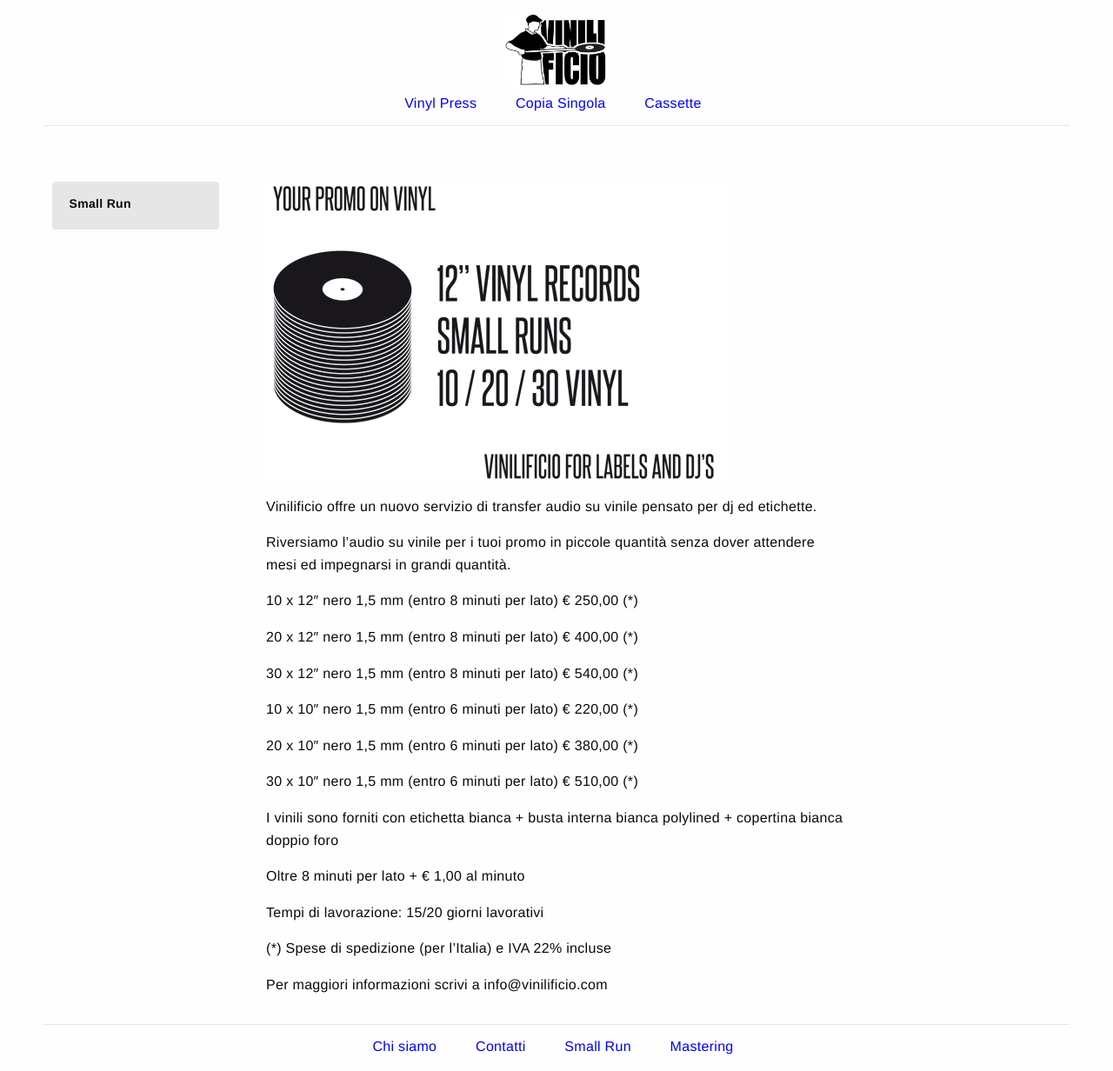
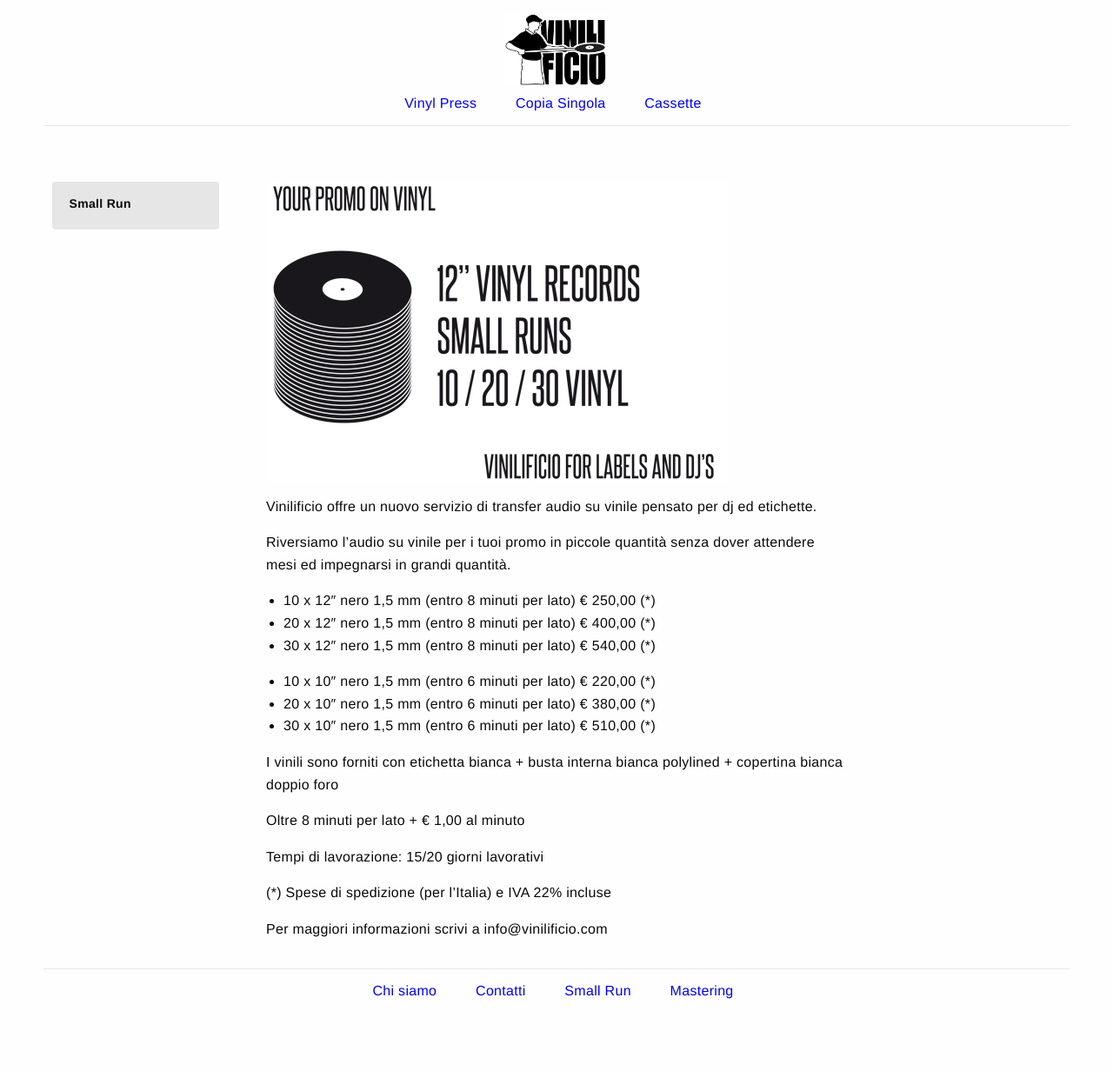
Before and after one commit to Vinilificio/Vinilificio.github.io, a Jekyll site: the page built from _pages/small-run.md, in a window 1280 px wide. Shown: the whole page at 87% size. Built offline with Jekyll 4.4.1, drawn with Linux system fonts in a browser that asks for light colours; after the commit the page ends 1168 px from its top, so only the background shows below that.

Commit message:
Update small-run.md

```diff
--- a/_pages/small-run.md
+++ b/_pages/small-run.md
@@ -11,18 +11,13 @@
 
 Riversiamo l’audio su vinile per i tuoi promo in piccole quantità senza dover attendere mesi ed impegnarsi in grandi quantità.
 
-10 x 12″ nero 1,5 mm (entro 8 minuti per lato) € 250,00 (*)
+* 10 x 12″ nero 1,5 mm (entro 8 minuti per lato) € 250,00 (*)
+* 20 x 12″ nero 1,5 mm (entro 8 minuti per lato) € 400,00 (*)
+* 30 x 12″ nero 1,5 mm (entro 8 minuti per lato)  € 540,00 (*)
 
-20 x 12″ nero 1,5 mm (entro 8 minuti per lato) € 400,00 (*)
-
-30 x 12″ nero 1,5 mm (entro 8 minuti per lato)  € 540,00 (*)
-
-
-10 x 10″ nero 1,5 mm (entro 6 minuti per lato) € 220,00 (*)
-
-20 x 10″ nero 1,5 mm (entro 6 minuti per lato) € 380,00 (*)
-
-30 x 10″ nero 1,5 mm (entro 6 minuti per lato)  € 510,00 (*)
+* 10 x 10″ nero 1,5 mm (entro 6 minuti per lato) € 220,00 (*)
+* 20 x 10″ nero 1,5 mm (entro 6 minuti per lato) € 380,00 (*)
+* 30 x 10″ nero 1,5 mm (entro 6 minuti per lato)  € 510,00 (*)
 
 
 I vinili sono forniti con  etichetta bianca + busta interna bianca polylined + copertina bianca doppio foro
```
